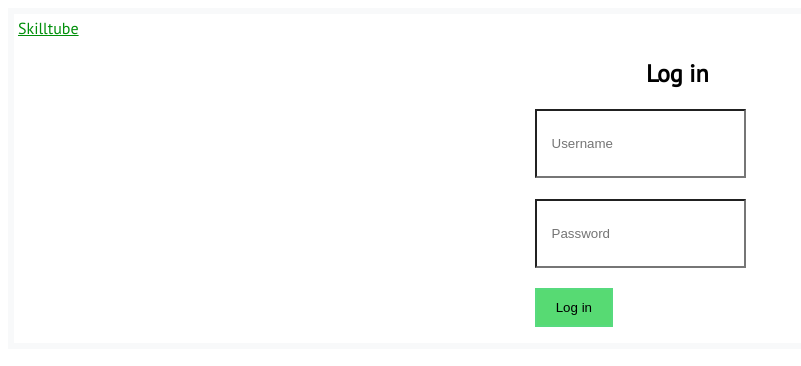
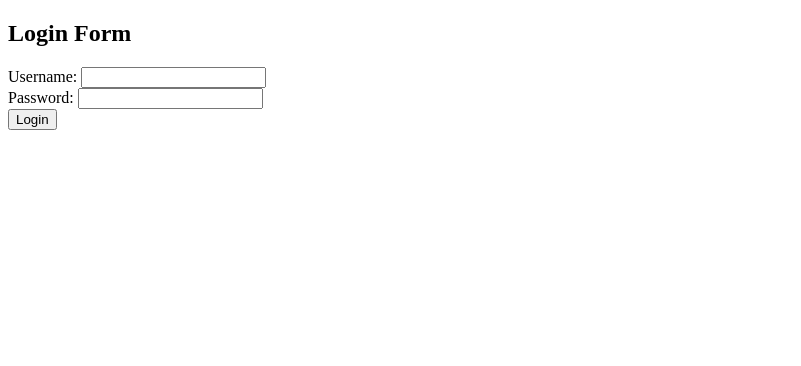
Before and after one commit to Ethan1709/Skilltube, a Django app: page /login in a window 1280 px wide. Shown: the top 366 px of the page, without its empty margins (0-801 px from the left). Run offline with Django 4.2, Linux system fonts and the light colour scheme.

Commit message:
adding login system

```diff
--- /dev/null
+++ b/skilltube_backend/main/static/css/login.css
@@ -0,0 +1,3 @@
+.alert-success {
+    color: darkgreen;
+  }
--- a/skilltube_backend/main/templates/index.html
+++ b/skilltube_backend/main/templates/index.html
@@ -18,6 +18,12 @@
   <div class="home-btn">
     <a class="btn btn-third" href="/">Skilltube</a>
   </div>
+
+  {% if request.GET.success_message %}
+  <div class="alert alert-success">
+    {{ request.GET.success_message }}
+  </div>
+  {% endif %}
 
   <div class="search-section">
     <form action="/search" method="GET">
--- a/skilltube_backend/main/templates/login.html
+++ b/skilltube_backend/main/templates/login.html
@@ -1,29 +1,31 @@
-<link href="/static/css/registration.css" rel="stylesheet">
+<!DOCTYPE html>
+<html>
+<head>
+    <title>Login Form</title>
+    <!-- Add your CSS styles here for the cool look -->
+    <link rel="stylesheet" type="text/css" href="/static/css/login.css">
+</head>
 <body>
-  <div class="home-btn">
-    <a class="btn btn-third" href="/">Skilltube</a>
-  </div>
-<div class="container">
-  <div class="row justify-content-center">
-  <div class="col-md-5">
-   <div class="card">
-     <h2 class="card-title text-center">Log in</h2>
-      <div class="card-body py-md-4">
-       <form _lpchecked="1">
-          <div class="form-group">
-             <input type="text" class="form-control" id="username" placeholder="Username">
+    <h2>Login Form</h2>
+
+
+    {% if request.GET.error_message %}
+    <div class="alert alert-success">
+      {{ request.GET.error_message }}
+    </div>
+    {% endif %}
+
+    <form method="post">
+        {% csrf_token %}
+        <div>
+            <label for="username">Username:</label>
+            <input type="text" id="username" name="username" required>
         </div>
-
-   <div class="form-group">
-     <input type="password" class="form-control" id="password" placeholder="Password">
-   </div>
-   <div class="d-flex flex-row align-items-center justify-content-between">
-                                <button class="btn btn-primary">Log in</button>
-          </div>
-       </form>
-     </div>
-  </div>
-</div>
-</div>
-</div>
+        <div>
+            <label for="password">Password:</label>
+            <input type="password" id="password" name="password" required>
+        </div>
+        <button type="submit">Login</button>
+    </form>
 </body>
+</html>
--- a/skilltube_backend/main/urls.py
+++ b/skilltube_backend/main/urls.py
@@ -4,9 +4,8 @@ from django.contrib.auth import views as auth_view
 
 urlpatterns = [
     path('', views.index, name='home'),
-    path('login', views.user_login, name='login'),
+    path('login', views.login_view, name='login'),
+    path('registration/', views.signup, name='registration'),
+    path('logout/', auth_view.LogoutView.as_view(template_name='users/logout.html'), name="logout"),
     path('search', views.search, name='search'),
-    path('registration/', views.signup, name='registration'),
-    path('profile/', views.profile, name='profile'),
-    path('logout/', auth_view.LogoutView.as_view(template_name='users/logout.html'), name="logout"),
 ]
--- a/skilltube_backend/main/views.py
+++ b/skilltube_backend/main/views.py
@@ -1,4 +1,5 @@
 from django.shortcuts import render, redirect
+from django.urls import reverse
 from django.contrib.auth import login, authenticate
 from rest_framework.response import Response
 from rest_framework.decorators import api_view
@@ -21,13 +22,11 @@ def video_list(request):
         serializer = VideoSerializer(videos, many=True)
         return Response(serializer.data)
 
+
 def index(request):
     video = Video.objects.all()
     return render(request, 'index.html',{'video':video})
 
-
-def user_login(request):
-    return render(request, 'login.html')
 
 def search(request):
     query = request.GET.get('caption', '')
@@ -40,19 +39,34 @@ def search(request):
 
     return render(request, 'search_results.html', context)
 
+
 def signup(request):
     if request.method == 'POST':
         form = UserRegisterForm(request.POST)
         if form.is_valid():
             form.save()
             username = form.cleaned_data.get('username')
-            messages.success(request, f'Hi {username}, your account has been successfully created')
-            return redirect('/')
+            success_message = f'Hi {username}, your account has been successfully created.'
+            return redirect(reverse('home') + '?success_message=' + success_message)
     else:
         form = UserRegisterForm()
 
     return render(request, 'registration.html', {'form':form})
 
-@login_required()
-def profile(request):
-    return render(request, 'users/profile.html')
+
+def login_view(request):
+    if request.method == 'POST':
+        username = request.POST.get('username')
+        password = request.POST.get('password')
+        user = authenticate(request, username=username, password=password)
+
+        if user is not None:
+            login(request, user)
+            success_message = f"Welcome back, {user.username}!"
+            return redirect(reverse('home') + f'?success_message={success_message}')
+
+        else:
+            error_message = "Invalid password or username"
+            return redirect(reverse('login') + f'?error_message={error_message}')
+
+    return render(request, 'login.html')
```
Also changed, not shown: skilltube_backend/main/static/css/style.css (+8 -0 lines).
